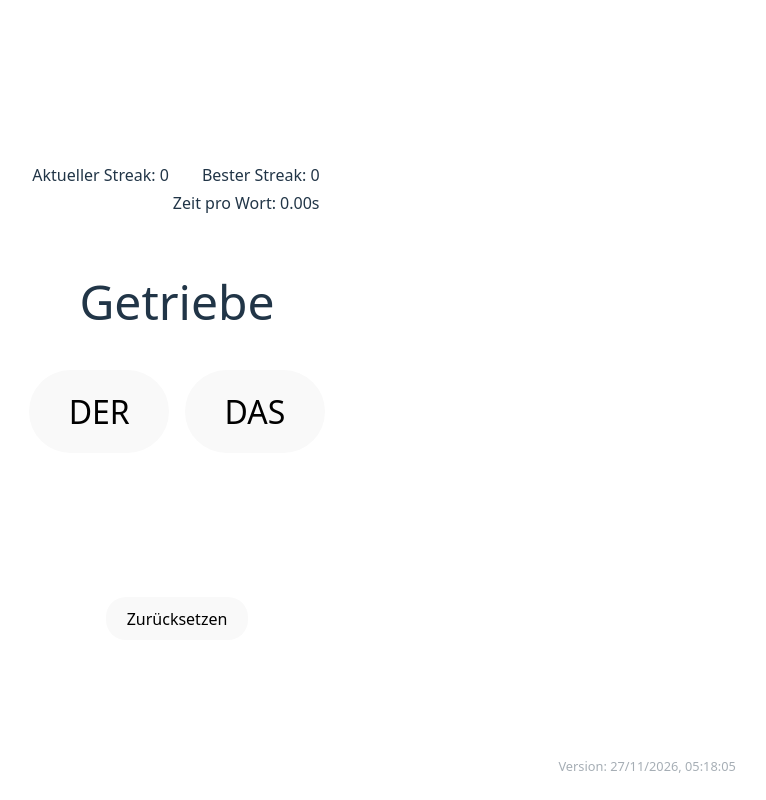
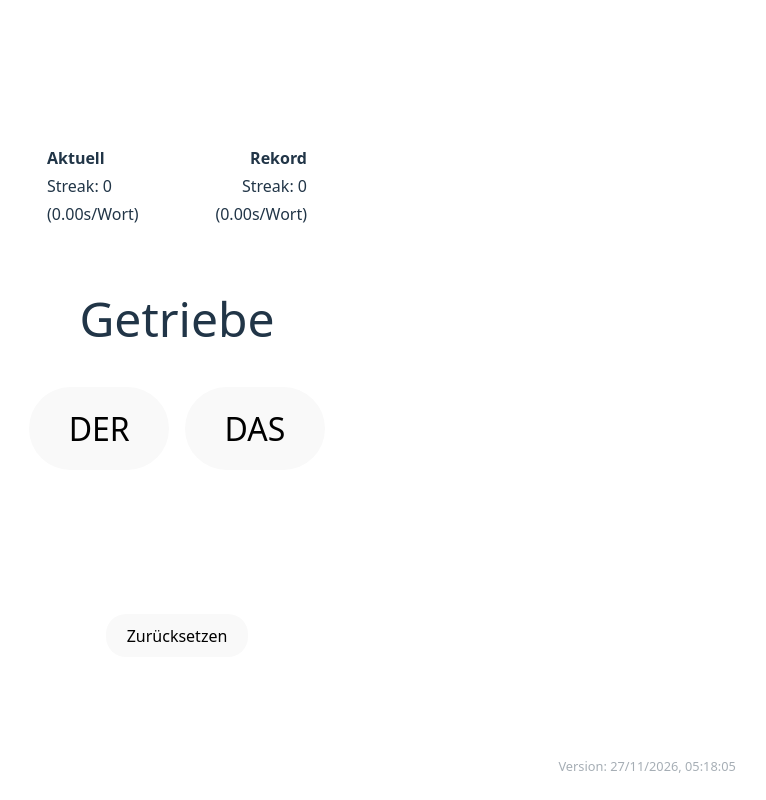
Before and after one commit to Erkenbend/article-trainer, a React (Vite) app: page / in a window 1280 px wide. Shown: the whole page, without its empty margins (463-1229 px from the left). Built offline with nearby package versions, Linux system fonts and the light colour scheme.

Commit message:
refactor scoring display

```diff
--- a/src/App.css
+++ b/src/App.css
@@ -22,18 +22,17 @@
 
 .streak-indicator {
     padding-bottom: 3em;
+    display: inline-block;
 }
 
 .current-streak {
     text-align: left;
+    min-width: 8rem;
 }
 
 .best-streak {
     text-align: right;
-}
-
-.best-streak-time {
-    text-align: right;
+    min-width: 8rem;
 }
 
 .challenge-word {
--- a/src/App.tsx
+++ b/src/App.tsx
@@ -7,9 +7,57 @@ const LOCALE = "en-DE";
 
 interface Score {
     readonly currentStreak: number;
+    readonly currentStreakTimePerWord: number | null;
     readonly startTimeCurrentStreak: number;
     readonly bestStreak: number;
-    readonly bestStreakTimePerWord: number;
+    readonly bestStreakTimePerWord: number | null;
+}
+
+function streakBeaten(score: Score): boolean {
+    if (score.currentStreak > score.bestStreak) {
+        return true;
+    }
+    if (score.currentStreak < score.bestStreak) {
+        return false;
+    }
+    if (score.currentStreakTimePerWord === null || score.bestStreakTimePerWord === null) {
+        return false;
+    }
+    return score.currentStreakTimePerWord < score.bestStreakTimePerWord;
+}
+
+function displayAsString(duration: number | null): string {
+    return ((duration ?? 0) / 1000).toFixed(2)
+}
+
+function StreakIndicatorTable(props: { score: Score }) {
+    const {score} = props
+    return <table className="streak-indicator">
+        <thead>
+        <tr>
+            <th className="current-streak">Aktuell</th>
+            <th className="best-streak">Rekord</th>
+        </tr>
+        </thead>
+        <tbody>
+        <tr>
+            <td className="current-streak">
+                Streak: {score.currentStreak}
+            </td>
+            <td className="best-streak">
+                Streak: {score.bestStreak}
+            </td>
+        </tr>
+        <tr>
+            <td className="current-streak">
+                ({displayAsString(score.currentStreakTimePerWord)}s/Wort)
+            </td>
+            <td className="best-streak">
+                ({displayAsString(score.bestStreakTimePerWord)}s/Wort)
+            </td>
+        </tr>
+        </tbody>
+    </table>
 }
 
 function LastAnswerDiv(props: { lastAnswerCorrect: boolean | null }) {
@@ -33,9 +81,10 @@ function App() {
     const [lastAnswerCorrect, setLastAnswerCorrect] = useState<boolean | null>(null);
     const [score, updateScore] = useState<Score>({
         currentStreak: 0,
+        currentStreakTimePerWord: null,
         startTimeCurrentStreak: performance.now(),
         bestStreak: 0,
-        bestStreakTimePerWord: 0
+        bestStreakTimePerWord: null
     });
 
     function chooseNewChallengeWord(currentWord: string): string {
@@ -55,14 +104,15 @@ function App() {
                 return {
                     ...s,
                     currentStreak: s.currentStreak + 1,
-                    bestStreak: s.bestStreak
+                    currentStreakTimePerWord: (performance.now() - s.startTimeCurrentStreak) / (s.currentStreak + 1)
                 }
             }
             return {
                 currentStreak: 0,
+                currentStreakTimePerWord: null,
                 startTimeCurrentStreak: performance.now(),
-                bestStreak: Math.max(s.currentStreak, s.bestStreak),
-                bestStreakTimePerWord: s.currentStreak > s.bestStreak ? (performance.now() - s.startTimeCurrentStreak) / s.currentStreak : s.bestStreakTimePerWord
+                bestStreak: streakBeaten(s) ? s.currentStreak : s.bestStreak,
+                bestStreakTimePerWord: streakBeaten(s) ? s.currentStreakTimePerWord : s.bestStreakTimePerWord
             }
         })
     }
@@ -70,29 +120,17 @@ function App() {
     function resetGame() {
         setLastAnswerCorrect(null)
         setChallengeWord(c => chooseNewChallengeWord(c))
-        updateScore({...score, currentStreak: 0, startTimeCurrentStreak: performance.now()})
+        updateScore({
+            ...score,
+            currentStreak: 0,
+            currentStreakTimePerWord: null,
+            startTimeCurrentStreak: performance.now()
+        })
     }
 
     return (
         <>
-            <table className="streak-indicator">
-                <tbody>
-                <tr>
-                    <td className="current-streak">
-                        Aktueller Streak: {score.currentStreak}
-                    </td>
-                    <td className="best-streak">
-                        Bester Streak: {score.bestStreak}
-                    </td>
-                </tr>
-                <tr>
-                    <td/>
-                    <td className="best-streak-time">
-                        Zeit pro Wort: {(score.bestStreakTimePerWord / 1000).toFixed(2)}s
-                    </td>
-                </tr>
-                </tbody>
-            </table>
+            <StreakIndicatorTable score={score}/>
 
             <div className="challenge-word">
                 {challengeWord}
```
